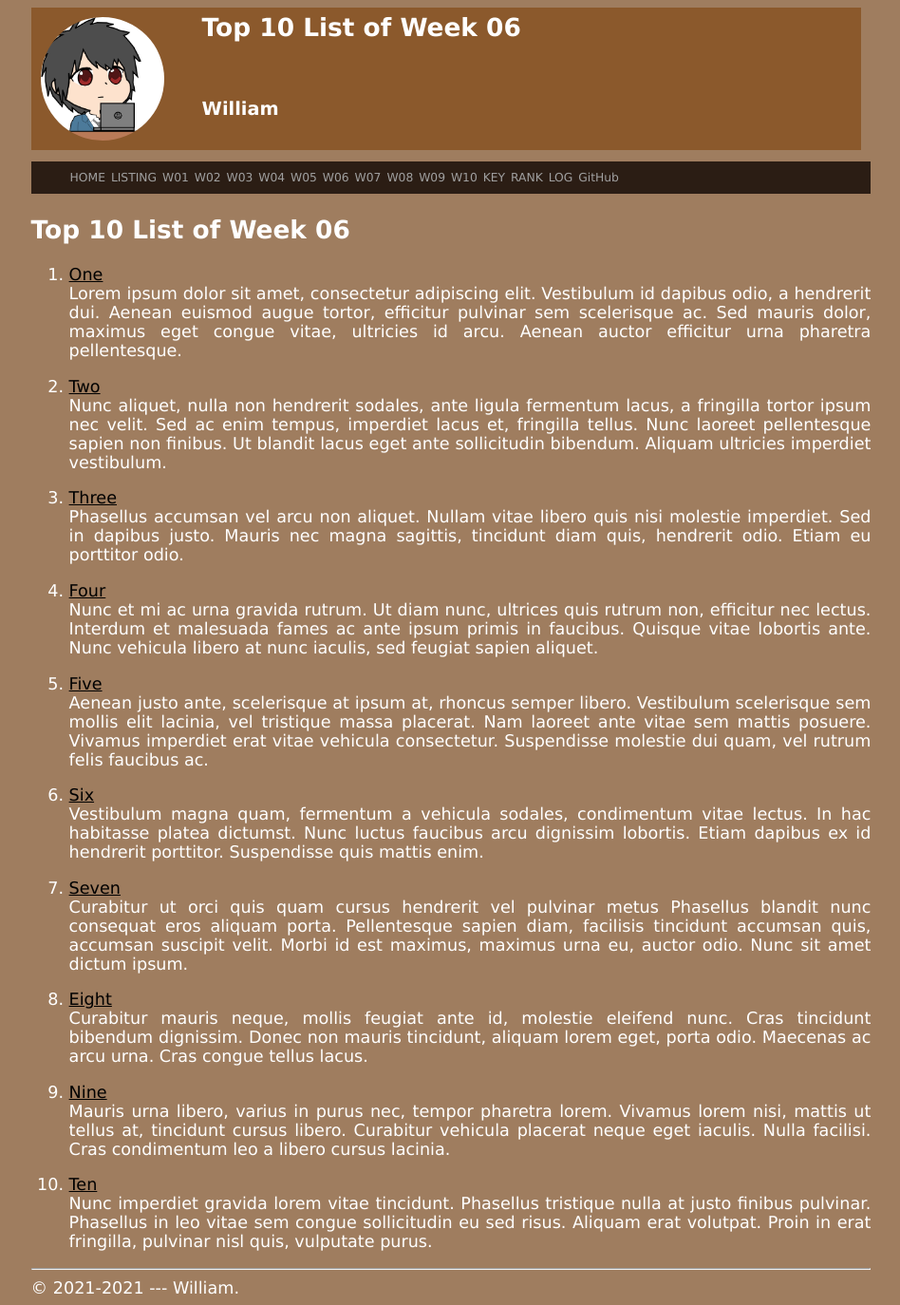
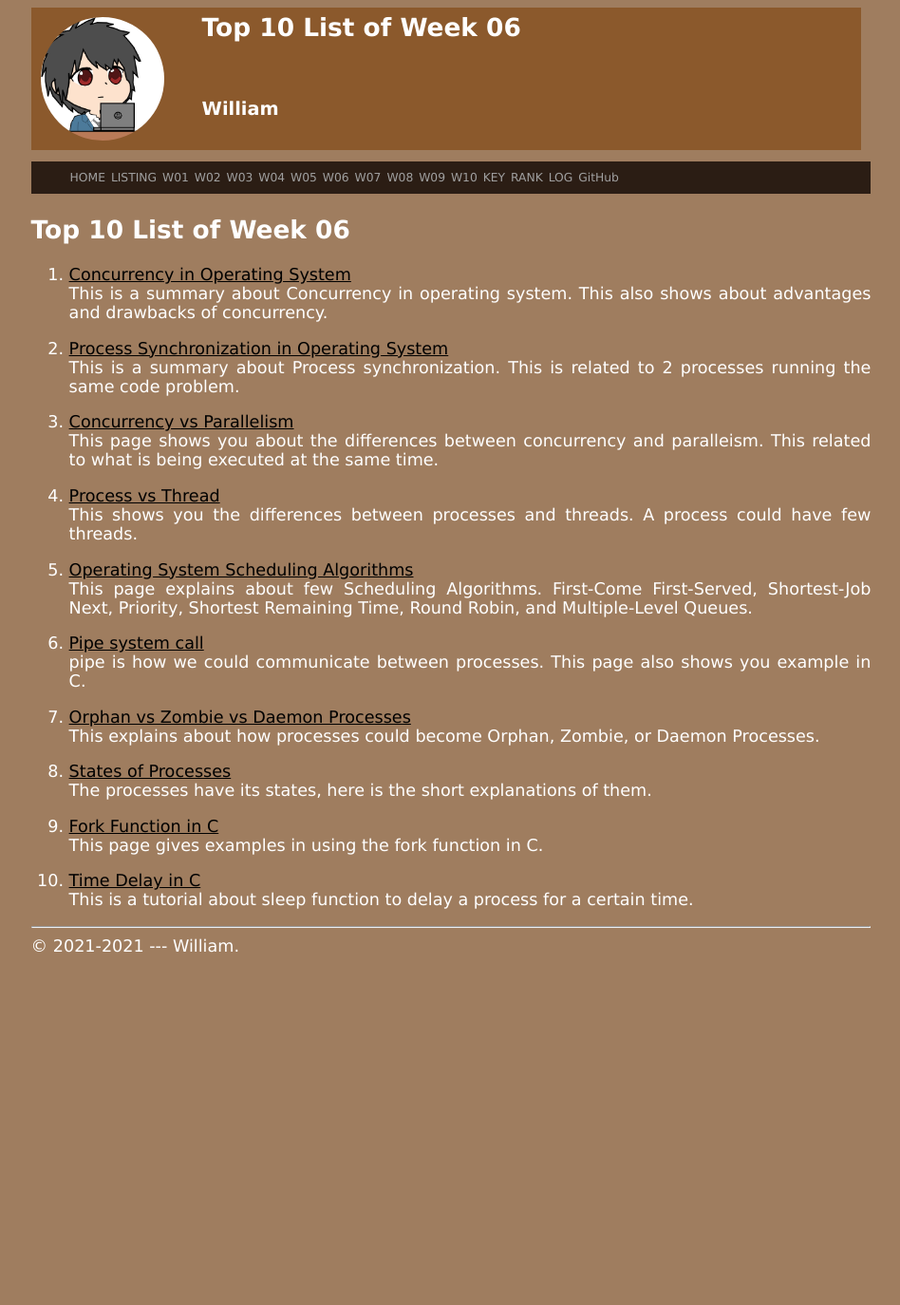
Before and after one commit to Hori75/os211, a Jekyll site: the page built from w06.md, in a window 1280 px wide. Shown: the whole page at 95% size, without its empty margins (165-1113 px from the left). Built offline with Jekyll 4.4.1, drawn with Linux system fonts in a browser that asks for light colours; our own code applies the rules of GitHub Pages for plain Markdown files; after the commit the page ends 1014 px from its top, so only the background shows below that.

Commit message:
Week 06 assignments Hori75

```diff
--- a/TXT/mylog.txt
+++ b/TXT/mylog.txt
@@ -29,3 +29,7 @@
 ZCZC W05 180 L21 Reading OS Slides and Week 5 Slides
 ZCZC W05 180 L05 Finding related sites for Top 10 Week 5
 ZCZC W05 180 L03 Week 5 related task
+ZCZC W06 80 L04 Week 6 Zoom Meeting
+ZCZC W06 180 L21 Reading OS Slides and Week 6 Slides
+ZCZC W06 180 L05 Finding related sites for Top 10 Week 6
+ZCZC W06 190 L03 Week 6 related task
--- a/TXT/myrank.txt
+++ b/TXT/myrank.txt
@@ -11,3 +11,9 @@
 ZCZC W04 IoriU
 ZCZC W04 kalEl2001
 ZCZC W04 irfancen
+ZCZC W05 IoriU
+ZCZC W05 jojonicho
+ZCZC W05 irfancen
+ZCZC W06 KalEl2001
+ZCZC W06 jojonicho
+ZCZC W06 IoriU
--- a/w06.md
+++ b/w06.md
@@ -5,72 +5,33 @@
 
 # Top 10 List of Week 06
 
-1. [One](https://en.wikipedia.org/wiki/1)<br>
-Lorem ipsum dolor sit amet, consectetur adipiscing elit.
-Vestibulum id dapibus odio, a hendrerit dui.
-Aenean euismod augue tortor, efficitur pulvinar sem scelerisque ac.
-Sed mauris dolor, maximus eget congue vitae, ultricies id arcu.
-Aenean auctor efficitur urna pharetra pellentesque.
+1. [Concurrency in Operating System](https://www.geeksforgeeks.org/concurrency-in-operating-system/)<br>
+This is a summary about Concurrency in operating system. This also shows about advantages and drawbacks of concurrency.
 
-2. [Two](https://en.wikipedia.org/wiki/2)<br>
-Nunc aliquet, nulla non hendrerit sodales, ante ligula fermentum lacus, a fringilla tortor ipsum nec velit.
-Sed ac enim tempus, imperdiet lacus et, fringilla tellus.
-Nunc laoreet pellentesque sapien non finibus.
-Ut blandit lacus eget ante sollicitudin bibendum.
-Aliquam ultricies imperdiet vestibulum.
+2. [Process Synchronization in Operating System](https://www.geeksforgeeks.org/introduction-of-process-synchronization/)<br>
+This is a summary about Process synchronization. This is related to 2 processes running the same code problem.
 
-3. [Three](https://en.wikipedia.org/wiki/3)<br>
-Phasellus accumsan vel arcu non aliquet.
-Nullam vitae libero quis nisi molestie imperdiet.
-Sed in dapibus justo.
-Mauris nec magna sagittis, tincidunt diam quis, hendrerit odio.
-Etiam eu porttitor odio.
+3. [Concurrency vs Parallelism](https://www.geeksforgeeks.org/difference-between-concurrency-and-parallelism/)<br>
+This page shows you about the differences between concurrency and paralleism. This related to what is being executed at the same time.
 
-4. [Four](https://en.wikipedia.org/wiki/4)<br>
-Nunc et mi ac urna gravida rutrum.
-Ut diam nunc, ultrices quis rutrum non, efficitur nec lectus.
-Interdum et malesuada fames ac ante ipsum primis in faucibus.
-Quisque vitae lobortis ante.
-Nunc vehicula libero at nunc iaculis, sed feugiat sapien aliquet.
+4. [Process vs Thread](https://www.geeksforgeeks.org/difference-between-process-and-thread/)<br>
+This shows you the differences between processes and threads. A process could have few threads.
 
-5. [Five](https://en.wikipedia.org/wiki/5)<br>
-Aenean justo ante, scelerisque at ipsum at, rhoncus semper libero.
-Vestibulum scelerisque sem mollis elit lacinia, vel tristique massa placerat.
-Nam laoreet ante vitae sem mattis posuere.
-Vivamus imperdiet erat vitae vehicula consectetur.
-Suspendisse molestie dui quam, vel rutrum felis faucibus ac.
+5. [Operating System Scheduling Algorithms](https://www.tutorialspoint.com/operating_system/os_process_scheduling_algorithms.htm)<br>
+This page explains about few Scheduling Algorithms. First-Come First-Served, Shortest-Job Next, Priority, Shortest Remaining Time,
+Round Robin, and Multiple-Level Queues.
 
-6. [Six](https://en.wikipedia.org/wiki/6)<br>
-Vestibulum magna quam, fermentum a vehicula sodales, condimentum vitae lectus.
-In hac habitasse platea dictumst.
-Nunc luctus faucibus arcu dignissim lobortis.
-Etiam dapibus ex id hendrerit porttitor.
-Suspendisse quis mattis enim.
+6. [Pipe system call](https://linuxhint.com/pipe_system_call_c/)<br>
+pipe is how we could communicate between processes. This page also shows you example in C.
 
-7. [Seven](https://en.wikipedia.org/wiki/7)<br>
-Curabitur ut orci quis quam cursus hendrerit vel pulvinar metus
-Phasellus blandit nunc consequat eros aliquam porta.
-Pellentesque sapien diam, facilisis tincidunt accumsan quis, accumsan suscipit velit.
-Morbi id est maximus, maximus urna eu, auctor odio.
-Nunc sit amet dictum ipsum.
+7. [Orphan vs Zombie vs Daemon Processes](https://www.tutorialspoint.com/zombie-vs-orphan-vs-daemon-processes)<br>
+This explains about how processes could become Orphan, Zombie, or Daemon Processes.
 
-8. [Eight](https://en.wikipedia.org/wiki/8)<br>
-Curabitur mauris neque, mollis feugiat ante id, molestie eleifend nunc.
-Cras tincidunt bibendum dignissim.
-Donec non mauris tincidunt, aliquam lorem eget, porta odio.
-Maecenas ac arcu urna.
-Cras congue tellus lacus.
+8. [States of Processes](https://www.tutorialspoint.com/what-are-the-different-states-of-a-process)<br>
+The processes have its states, here is the short explanations of them.
 
-9. [Nine](https://en.wikipedia.org/wiki/9)<br>
-Mauris urna libero, varius in purus nec, tempor pharetra lorem.
-Vivamus lorem nisi, mattis ut tellus at, tincidunt cursus libero.
-Curabitur vehicula placerat neque eget iaculis.
-Nulla facilisi.
-Cras condimentum leo a libero cursus lacinia.
+9. [Fork Function in C](https://www.geeksforgeeks.org/fork-system-call/)<br>
+This page gives examples in using the fork function in C.
 
-10. [Ten](https://en.wikipedia.org/wiki/10)<br>
-Nunc imperdiet gravida lorem vitae tincidunt.
-Phasellus tristique nulla at justo finibus pulvinar.
-Phasellus in leo vitae sem congue sollicitudin eu sed risus.
-Aliquam erat volutpat.
-Proin in erat fringilla, pulvinar nisl quis, vulputate purus.
+10. [Time Delay in C](https://www.geeksforgeeks.org/time-delay-c/)<br>
+This is a tutorial about sleep function to delay a process for a certain time.
```
Also changed, not shown: 6 other files.
